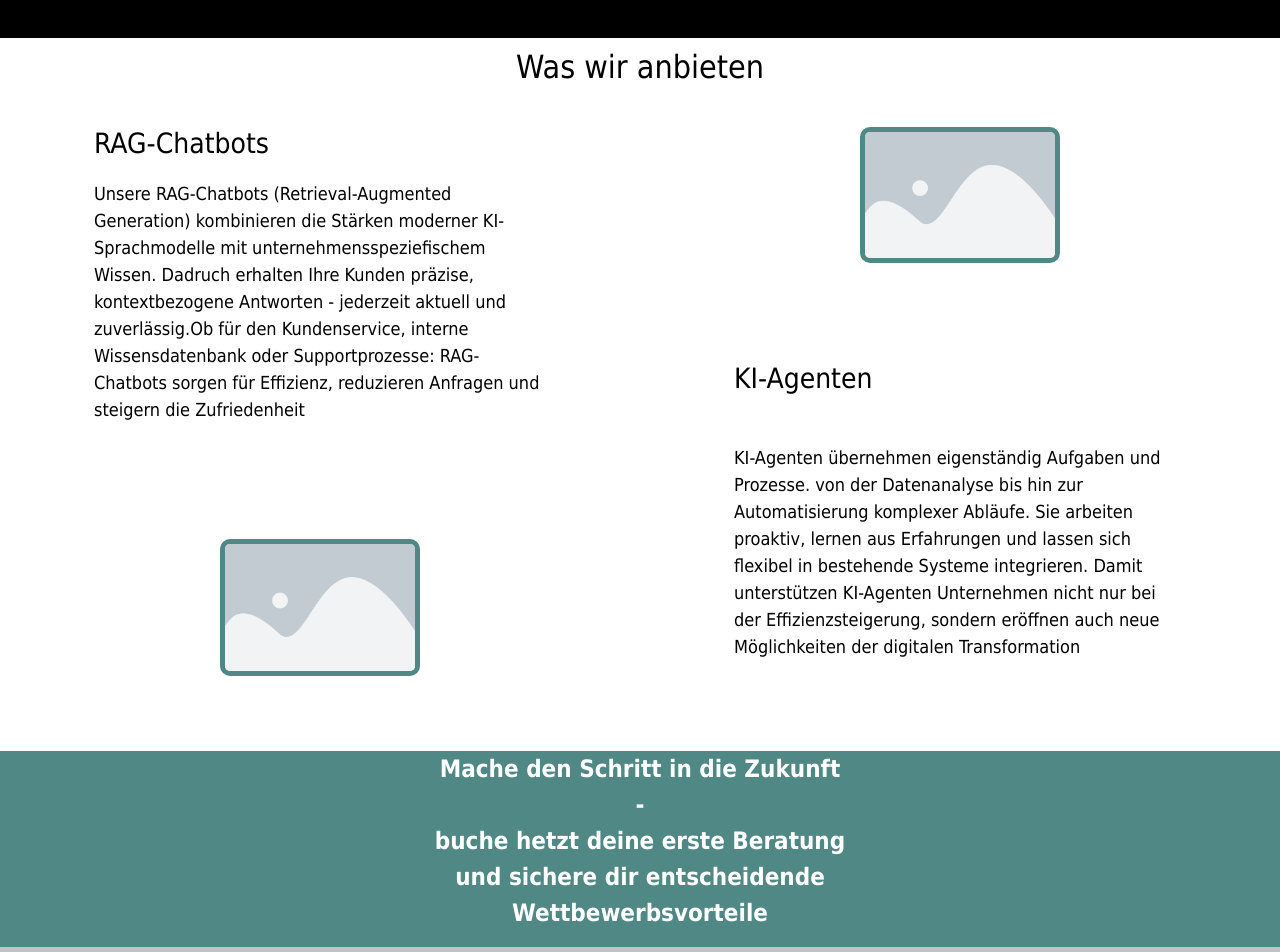
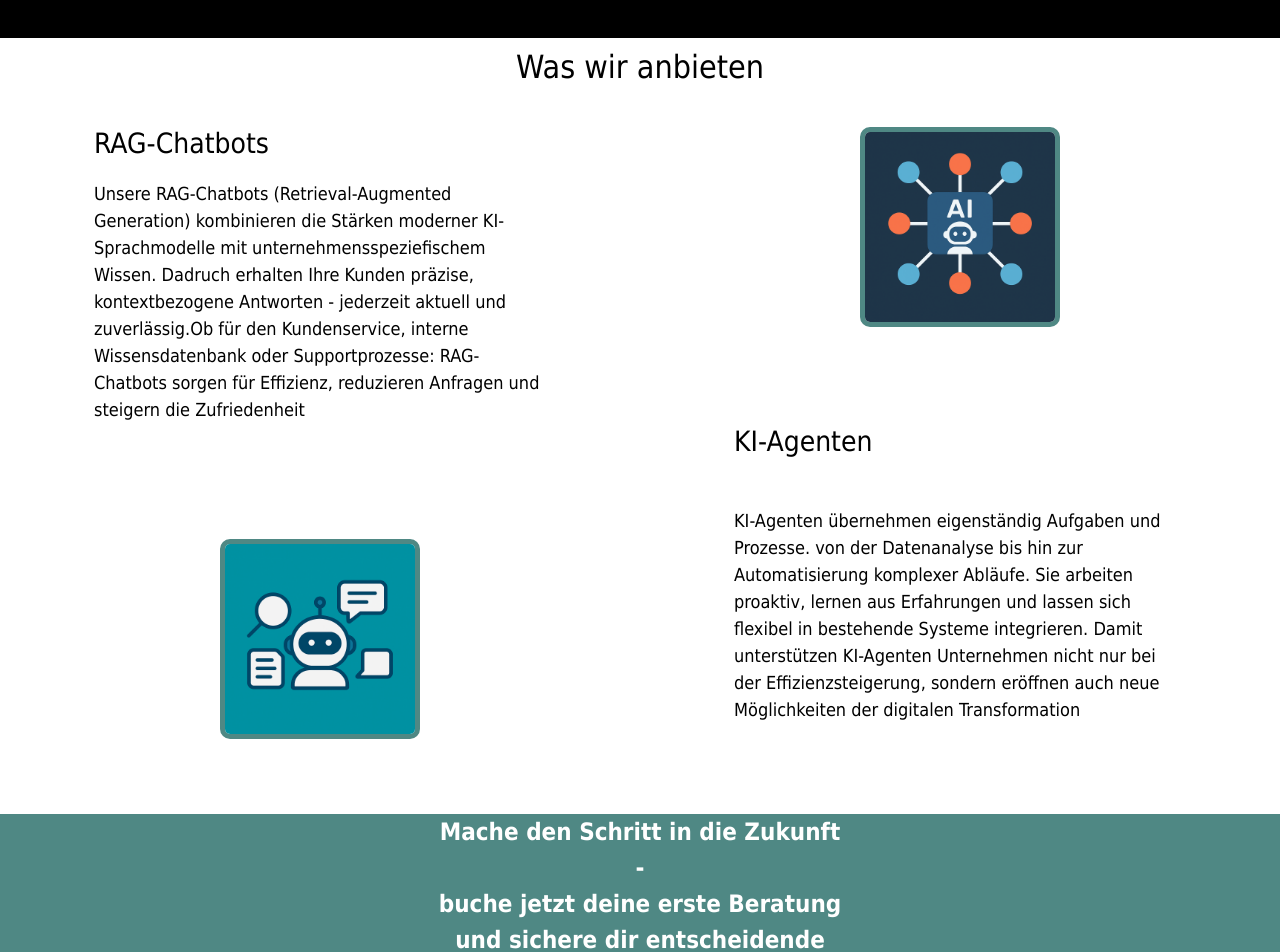
Before and after one commit to ale150104/AskConnectWebsite, an Angular app in the folder AskConnectWebsite/: page / in a window 1280 px wide. Shown: the part 1040-1992 px from the top of the page. Built offline with nearby package versions, Linux system fonts and the light colour scheme.

Commit message:
home page completed

```diff
--- a/AskConnectWebsite/src/app/home-component/home-component.html
+++ b/AskConnectWebsite/src/app/home-component/home-component.html
@@ -65,13 +65,13 @@
           jederzeit aktuell und zuverlässig.Ob für den Kundenservice, interne Wissensdatenbank oder Supportprozesse: RAG-Chatbots
           sorgen für Effizienz, reduzieren Anfragen und steigern die Zufriedenheit</p>
 
-        <img src="assets/elementor-placeholder-image.png" alt="">
+        <img src="assets/RAG-Chatbot.png" alt="">
       </article>
 
 
       <article animate.enter="animate__animated animate__fadeInRight animate__delay-2s">
 
-        <img style="margin-top: 0; margin-bottom: 50px;" src="assets/elementor-placeholder-image.png" alt="">
+        <img style="margin-top: 0; margin-bottom: 50px;" src="assets/KI-Agent.png" alt="">
 
         <h3>KI-Agenten</h3>
 
@@ -90,6 +90,6 @@
 
   <section class="paragraphSection">
     <article>
-      <p>Mache den Schritt in die Zukunft <br> - <br> buche hetzt deine erste Beratung und sichere dir entscheidende Wettbewerbsvorteile</p>
+      <p>Mache den Schritt in die Zukunft <br> - <br> buche jetzt deine erste Beratung und sichere dir entscheidende Wettbewerbsvorteile</p>
     </article>
   </section>
```
